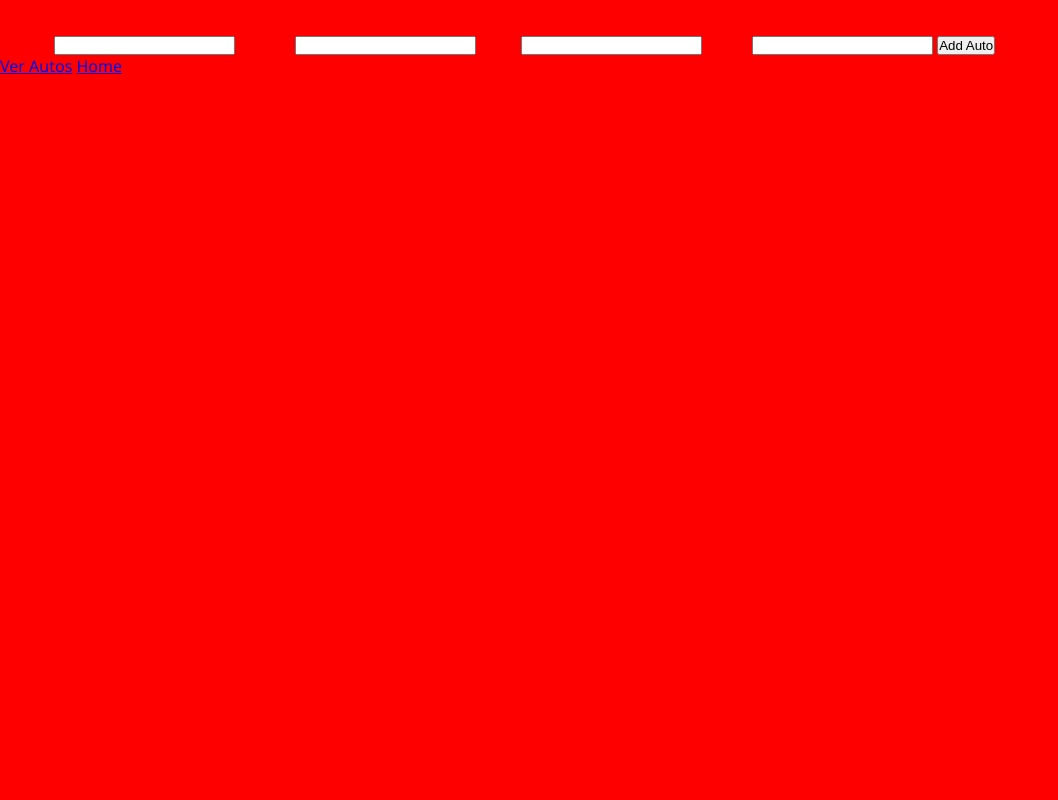
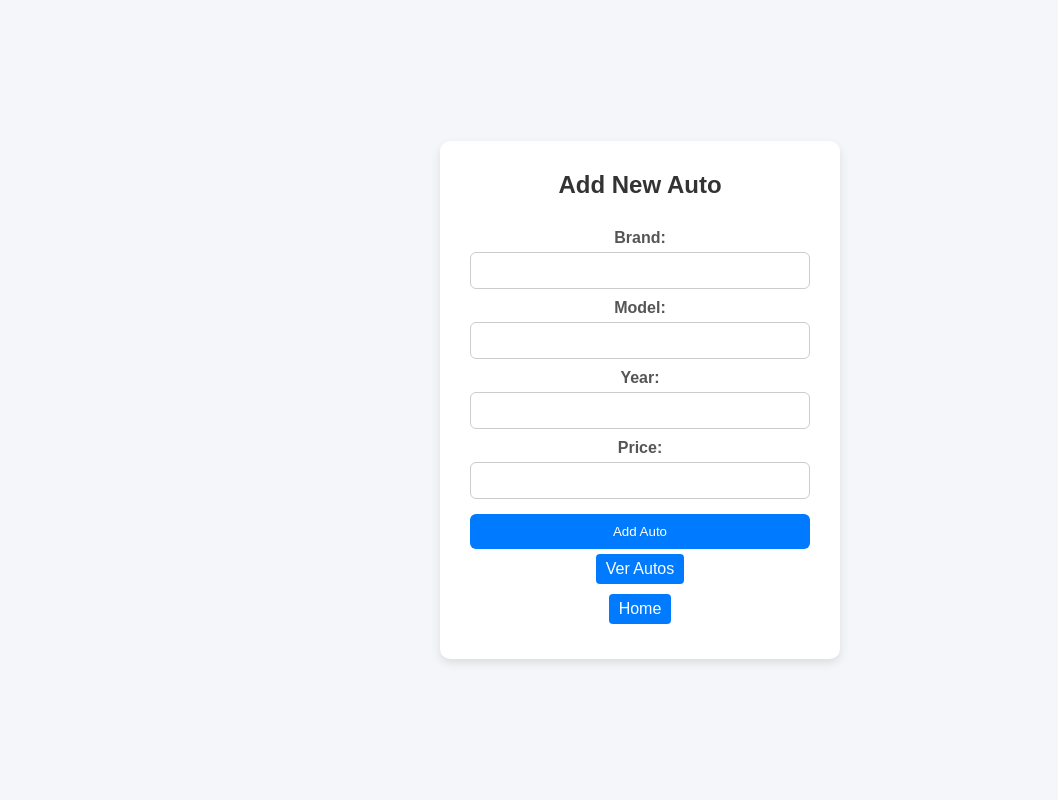
Before and after one commit to christianAlbrand/examen2_backendII, a Django app: page /agregar_auto/ in a window 1280 px wide. Shown: the whole page, without its empty margins (0-1058 px from the left). Run offline with Django 5.2, Linux system fonts and the light colour scheme.

Commit message:
css arreglado

```diff
--- /dev/null
+++ b/autos_app/static/css/styles.css
@@ -0,0 +1,85 @@
+*{
+margin:0;
+padding:0;
+box-sizing:border-box;
+font-family: Arial, Helvetica, sans-serif;
+}
+
+body{
+background:#f4f6f9;
+display:flex;
+justify-content:center;
+align-items:center;
+min-height:100vh;
+}
+
+.container{
+background:white;
+padding:30px;
+border-radius:10px;
+box-shadow:0 4px 10px rgba(0,0,0,0.1);
+width:400px;
+text-align:center;
+}
+
+h2{
+margin-bottom:20px;
+color:#333;
+}
+
+form{
+display:flex;
+flex-direction:column;
+}
+
+label{
+margin-top:10px;
+font-weight:bold;
+color:#555;
+}
+
+input{
+padding:10px;
+border-radius:6px;
+border:1px solid #ccc;
+margin-top:5px;
+}
+
+button{
+margin-top:15px;
+padding:10px;
+border:none;
+border-radius:6px;
+background:#007bff;
+color:white;
+cursor:pointer;
+}
+
+button:hover
+
+ul{
+list-style:none;
+margin-top:20px;
+}
+
+a{
+display:inline-block;
+color:white;
+background:#007bff;
+padding:6px 10px;
+margin: 5px;
+text-decoration:none;
+border-radius:4px;
+}
+
+a:hover{
+background:#0056b3;
+}
+
+li{
+background:#f8f9fa;
+padding:10px;
+margin-bottom:8px;
+border-radius:6px;
+border-left:4px solid #007bff;
+}
--- a/autos_app/templates/autos_app/agregar_auto.html
+++ b/autos_app/templates/autos_app/agregar_auto.html
@@ -1,19 +1,27 @@
 {% extends 'base/base.html' %}
 {% load static %}
 {% block content %}
+<div class="container">
 <h2>Add New Auto</h2>
+
 <form method="post">
     {% csrf_token %}
     <label for="marca">Brand:</label>
     <input type="text" id="marca" name="marca" required>
+
     <label for="modelo">Model:</label>
     <input type="text" id="modelo" name="modelo" required>
+
     <label for="año">Year:</label>
     <input type="number" id="año" name="año" required>
+
     <label for="precio">Price:</label>
     <input type="number" id="precio" name="precio" step="0.01" required>
+
     <button type="submit">Add Auto</button>
 </form>
-<a href="{% url 'listar_autos' %}">Ver Autos</a>
+
+<a href="{% url 'listar_autos' %}">Ver Autos</a><br>
 <a href="{% url 'home' %}">Home</a>
+</div>
 {% endblock %}
--- a/autos_app/templates/autos_app/listar_autos.html
+++ b/autos_app/templates/autos_app/listar_autos.html
@@ -1,9 +1,11 @@
 {% extends 'base/base.html' %}
 {% load static %}
 {% block content %}
-<link rel="stylesheet" href="{% static 'css/styles.css' %}">
+<div class="container">
 <h2>Auto Inventory</h2>
+
 <a href="{% url 'agregar_auto' %}">Add New Auto</a>
+
 <ul>
     {% for auto in autos %}
         <li>{{ auto }}</li>
@@ -11,4 +13,5 @@
         <li>No autos available.</li>
     {% endfor %}
 </ul>
+</div>
 {% endblock %}
--- a/static/css/styles.css
+++ /dev/null
@@ -1,17 +0,0 @@
-* {
-    margin: 0;
-    padding: 0;
-    box-sizing: border-box;
-}
-
-body {
-    font-family: 'Segoe UI', sans-serif;
-    background-color: red;
-    color: red;
-    scroll-behavior: smooth;
-    margin: 0;
-}
-
-h2 {
-    color: red;
-}
```
Also changed, not shown: autos_app/templates/autos_app/home.html (+7 -2 lines). Lines whose indentation alone changed are shown as unchanged.
